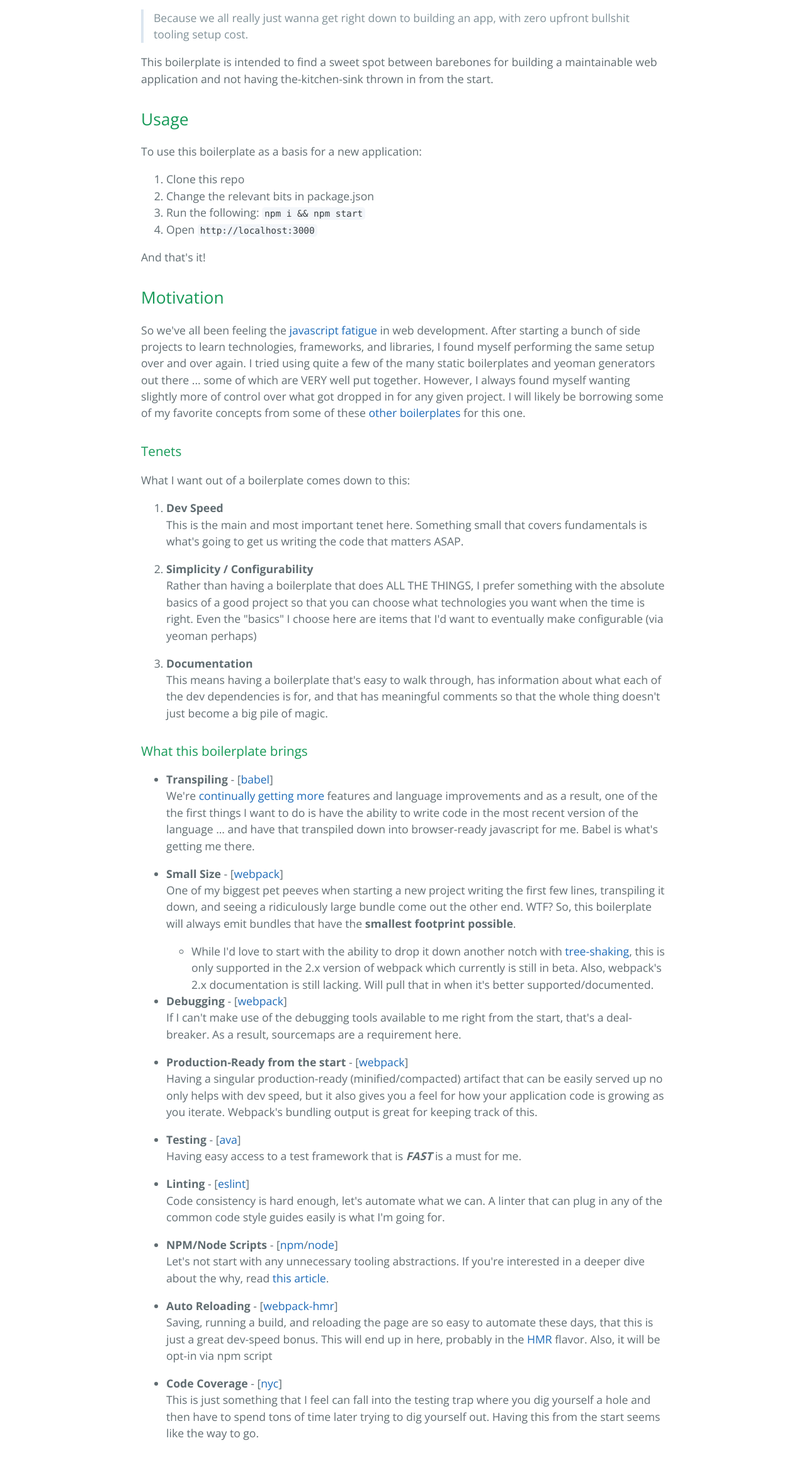
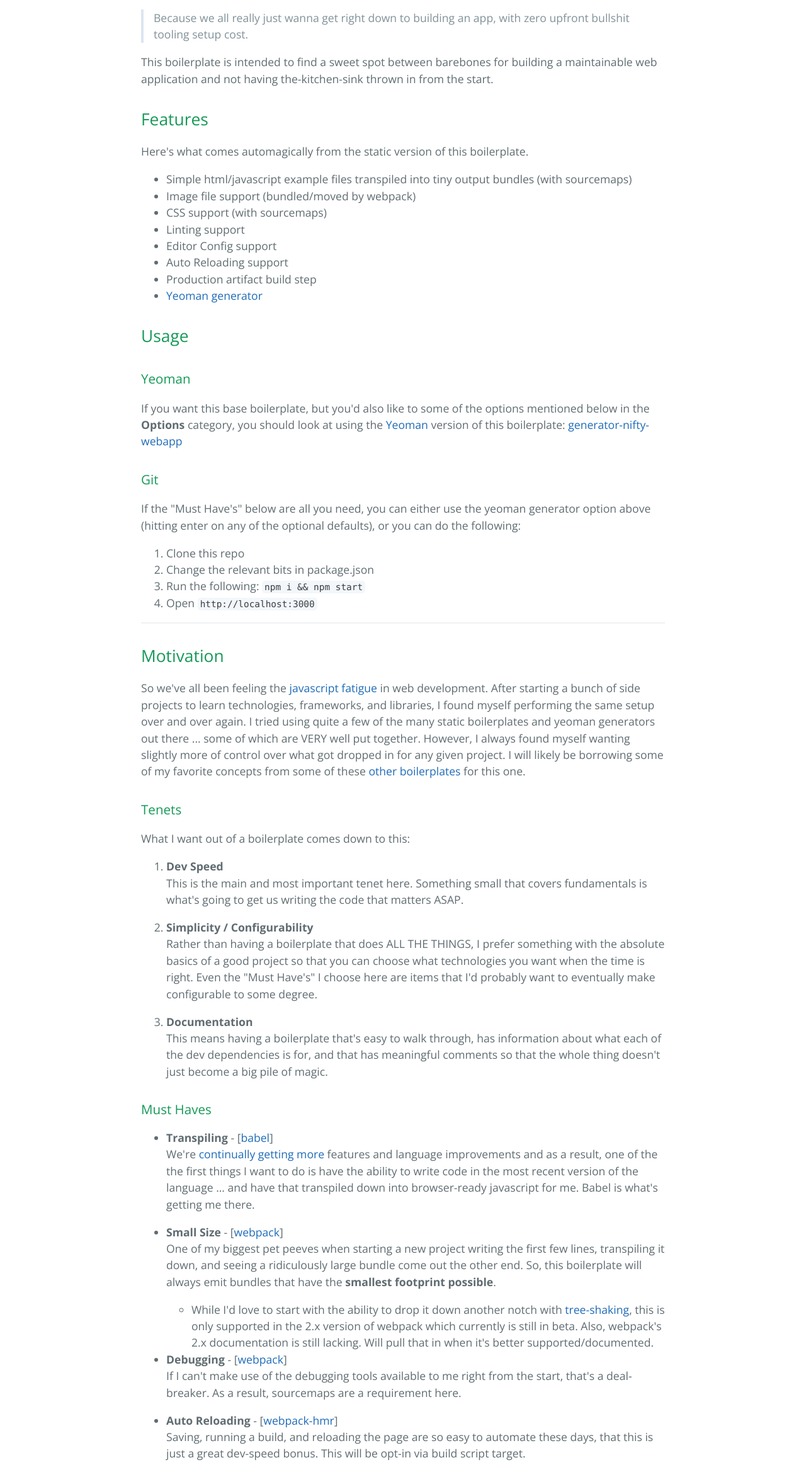
Before and after one commit to niftymonkey/nifty-webapp, a plain HTML site: page index.html in a window 1280 px wide. Shown: the part 470-2796 px from the top of the page at 63% size. Drawn offline with nearby package versions, Linux system fonts and the light colour scheme.

```diff
--- a/index.html
+++ b/index.html
@@ -30,9 +30,42 @@
 and not having the-kitchen-sink thrown in from the start.</p>
 
 <h2>
+<a id="features" class="anchor" href="#features" aria-hidden="true"><span aria-hidden="true" class="octicon octicon-link"></span></a>Features</h2>
+
+<p>Here's what comes automagically from the static version of this boilerplate.</p>
+
+<ul>
+<li>Simple html/javascript example files transpiled into tiny output bundles (with sourcemaps)<br>
+</li>
+<li>Image file support (bundled/moved by webpack)<br>
+</li>
+<li>CSS support (with sourcemaps)<br>
+</li>
+<li>Linting support<br>
+</li>
+<li>Editor Config support<br>
+</li>
+<li>Auto Reloading support<br>
+</li>
+<li>Production artifact build step<br>
+</li>
+<li><a href="https://github.com/niftymonkey/generator-nifty-webapp">Yeoman generator</a></li>
+</ul>
+
+<h2>
 <a id="usage" class="anchor" href="#usage" aria-hidden="true"><span aria-hidden="true" class="octicon octicon-link"></span></a>Usage</h2>
 
-<p>To use this boilerplate as a basis for a new application:</p>
+<h3>
+<a id="yeoman" class="anchor" href="#yeoman" aria-hidden="true"><span aria-hidden="true" class="octicon octicon-link"></span></a>Yeoman</h3>
+
+<p>If you want this base boilerplate, but you'd also like to some of the options mentioned below in the <strong>Options</strong>
+category, you should look at using the <a href="https://github.com/yeoman/yo">Yeoman</a> version of this boilerplate:  <a href="https://github.com/niftymonkey/generator-nifty-webapp">generator-nifty-webapp</a></p>
+
+<h3>
+<a id="git" class="anchor" href="#git" aria-hidden="true"><span aria-hidden="true" class="octicon octicon-link"></span></a>Git</h3>
+
+<p>If the "Must Have's" below are all you need, you can either use the yeoman generator option above (hitting enter on any
+of the optional defaults), or you can do the following:</p>
 
 <ol>
 <li>Clone this repo</li>
@@ -43,7 +76,7 @@
 </li>
 </ol>
 
-<p>And that's it!  </p>
+<hr>
 
 <h2>
 <a id="motivation" class="anchor" href="#motivation" aria-hidden="true"><span aria-hidden="true" class="octicon octicon-link"></span></a>Motivation</h2>
@@ -66,15 +99,15 @@
 writing the code that matters ASAP. </p></li>
 <li><p><strong>Simplicity / Configurability</strong><br>
 Rather than having a boilerplate that does ALL THE THINGS, I prefer something with the absolute basics of a good project
-so that you can choose what technologies you want when the time is right.  Even the "basics" I choose here are items
-that I'd want to eventually make configurable (via yeoman perhaps)</p></li>
+so that you can choose what technologies you want when the time is right.  Even the "Must Have's" I choose here are items
+that I'd probably want to eventually make configurable to some degree.</p></li>
 <li><p><strong>Documentation</strong><br>
 This means having a boilerplate that's easy to walk through, has information about what each of the dev dependencies
 is for, and that has meaningful comments so that the whole thing doesn't just become a big pile of magic.</p></li>
 </ol>
 
 <h3>
-<a id="what-this-boilerplate-brings" class="anchor" href="#what-this-boilerplate-brings" aria-hidden="true"><span aria-hidden="true" class="octicon octicon-link"></span></a>What this boilerplate brings</h3>
+<a id="must-haves" class="anchor" href="#must-haves" aria-hidden="true"><span aria-hidden="true" class="octicon octicon-link"></span></a>Must Haves</h3>
 
 <ul>
 <li><p><strong>Transpiling</strong> - [<a href="https://babeljs.io/">babel</a>]<br>
@@ -84,7 +117,7 @@
 <li>
 <p><strong>Small Size</strong> - [<a href="http://webpack.github.io/">webpack</a>]<br>
 One of my biggest pet peeves when starting a new project writing the first few lines, transpiling it down, and seeing a
-ridiculously large bundle come out the other end.  WTF?  So, this boilerplate will always emit bundles that have the
+ridiculously large bundle come out the other end.  So, this boilerplate will always emit bundles that have the
 <strong>smallest footprint possible</strong>. </p>
 
 <ul>
@@ -96,55 +129,45 @@
 <li><p><strong>Debugging</strong> - [<a href="http://webpack.github.io/">webpack</a>]<br>
 If I can't make use of the debugging tools available to me right from the start, that's a deal-breaker. As a result,
 sourcemaps are a requirement here.  </p></li>
+<li><p><strong>Auto Reloading</strong> - [<a href="https://webpack.github.io/docs/hot-module-replacement-with-webpack.html">webpack-hmr</a>]<br>
+Saving, running a build, and reloading the page are so easy to automate these days, that this is just a great
+dev-speed bonus.  This will be opt-in via build script target.</p></li>
+<li><p><strong>Linting / Editor Config</strong> - [<a href="http://eslint.org/">eslint</a>]<br>
+Code consistency is hard enough, let's automate what we can.  Using a linter that supports plugging in the common code
+style rules/presets.  As an additional consistency aid, I'm putting in an <a href="http://editorconfig.org/">editor config</a> file that can be easily
+modified to fit your project's needs.</p></li>
 <li><p><strong>Production-Ready from the start</strong> - [<a href="http://webpack.github.io/">webpack</a>]<br>
-Having a singular production-ready (minified/compacted) artifact that can be easily served up no only helps with dev
-speed, but it also gives you a feel for how your application code is growing as you iterate.  Webpack's bundling output
-is great for keeping track of this.  </p></li>
-<li><p><strong>Testing</strong> - [<a href="https://github.com/sindresorhus/ava">ava</a>]<br>
-Having easy access to a test framework that is <em><strong>FAST</strong></em> is a must for me.</p></li>
-<li><p><strong>Linting</strong> - [<a href="http://eslint.org/">eslint</a>]<br>
-Code consistency is hard enough, let's automate what we can.  A linter that can plug in any of the common code style
-guides easily is what I'm going for.</p></li>
+Having a singular production-ready (minified/compacted) artifact that can be easily served up right at project creation
+is not only a dev speed bonus, but it also gives you a feel for how your application code is growing as you iterate.<br>
+Webpack's bundling output is great for keeping track of this size.  </p></li>
 <li><p><strong>NPM/Node Scripts</strong> - [<a href="https://docs.npmjs.com/misc/scripts">npm</a>/<a href="https://nodejs.org/en/">node</a>]<br>
 Let's not start with any unnecessary tooling abstractions. If you're interested in a deeper dive about the why,
 read <a href="https://medium.freecodecamp.com/why-i-left-gulp-and-grunt-for-npm-scripts-3d6853dd22b8">this article</a>.</p></li>
-<li><p><strong>Auto Reloading</strong> - [<a href="https://webpack.github.io/docs/hot-module-replacement-with-webpack.html">webpack-hmr</a>]<br>
-Saving, running a build, and reloading the page are so easy to automate these days, that this is just a great
-dev-speed bonus.  This will end up in here, probably in the <a href="https://webpack.github.io/docs/hot-module-replacement-with-webpack.html">HMR</a> flavor.  Also, it will be opt-in via npm script</p></li>
-<li><p><strong>Code Coverage</strong> - [<a href="https://github.com/bcoe/nyc">nyc</a>]<br>
-This is just something that I feel can fall into the testing trap where you dig yourself a hole and then have to spend
-tons of time later trying to dig yourself out.  Having this from the start seems like the way to go.</p></li>
 </ul>
 
 <h3>
-<a id="what-this-boilerplate-does-not-bring" class="anchor" href="#what-this-boilerplate-does-not-bring" aria-hidden="true"><span aria-hidden="true" class="octicon octicon-link"></span></a>What this boilerplate DOES NOT bring</h3>
+<a id="options" class="anchor" href="#options" aria-hidden="true"><span aria-hidden="true" class="octicon octicon-link"></span></a>Options</h3>
+
+<p>The following things are items that I'm not intending to put into this boilerplate by default.  However, some of my
+favorite options will end up in the <a href="https://github.com/niftymonkey/generator-nifty-webapp">generator</a> version of this boilerplate.</p>
 
 <ul>
-<li><p><strong>Frameworks and Libraries</strong>
-Let's not tie any of those in unnecessarily, especially since this boilerplate is
-intended to be used with any frameworks and libraries.  I'd say that at best, configuring in a framework or library
-is a job for the yeoman generator version of this boilerplate to do at project creation time.</p></li>
+<li><p><strong>Frameworks and Libraries</strong><br>
+This boilerplate is intended to be used with any number of frameworks and libraries, so I'm leaving this kinda stuff out
+of the base.  For some of the more popular frameworks and libraries, however, I'll likely end up adding them as options
+to the <a href="https://github.com/niftymonkey/generator-nifty-webapp">generator</a>.</p></li>
 <li><p><strong>CSS Preprocessors</strong><br>
-This really falls into the same boat as frameworks and libraries above.  Honestly, this should be up to you and/or
-your friendly yeoman generator version of this to decide.</p></li>
+Trying different CSS preprocessors to get a feel for them is a pretty regular learning task for me.  As a results, I'd
+like to make this decision at project creation time via the <a href="https://github.com/niftymonkey/generator-nifty-webapp">generator</a>. </p></li>
+<li><p><strong>Testing</strong><br>
+Having easy access to a test framework that is <em><strong>FAST</strong></em> is a must for me.  I originally was going to put this in the
+base boilerplate. But because this lib choice can be a contentious decision (assertion syntax and browser compatibility
+for instance) I'm going to leave this out of the static boilerplate and supply my favorite options in the <a href="https://github.com/niftymonkey/generator-nifty-webapp">generator</a>.</p></li>
+<li><p><strong>Code Coverage</strong><br>
+This is another one that I feel follows along the lines of the <strong>Testing</strong> reasoning above.  It feels like a must, but
+library (and potentially service) choice is something that should probably be made on a per-project basis.  Again
+<a href="https://github.com/niftymonkey/generator-nifty-webapp">generator</a>!</p></li>
 </ul>
-
-<h2>
-<a id="roadmap" class="anchor" href="#roadmap" aria-hidden="true"><span aria-hidden="true" class="octicon octicon-link"></span></a>Roadmap</h2>
-
-<p>So I'm starting small and might even "release" versions so I can go back to previous, more basic, stages of this
-boilerplate.  Here's where I plan on going with this, not necessarily in this order.</p>
-
-<p>✔ Simple html/javascript example files transpiled into tiny output bundles (with sourcemaps)<br>
-✔ Image file support (bundled/moved by webpack)<br>
-✔ CSS support (with sourcemaps)<br>
-✔ Linting support<br>
-✔ Editor Config support<br>
-✔ Auto Reloading support<br>
-☐ Test framework support<br>
-☐ Code Coverage support<br>
-✔ Production artifact build step<br>
-✔ <a href="https://github.com/niftymonkey/generator-nifty-webapp">Yeoman generator</a></p>
 
       <footer class="site-footer">
         <span class="site-footer-owner"><a href="https://github.com/niftymonkey/nifty-webapp">nifty-webapp</a> is maintained by <a href="https://github.com/niftymonkey">niftymonkey</a>.</span>
```
Also changed, not shown: params.json (+1 -1 lines).
